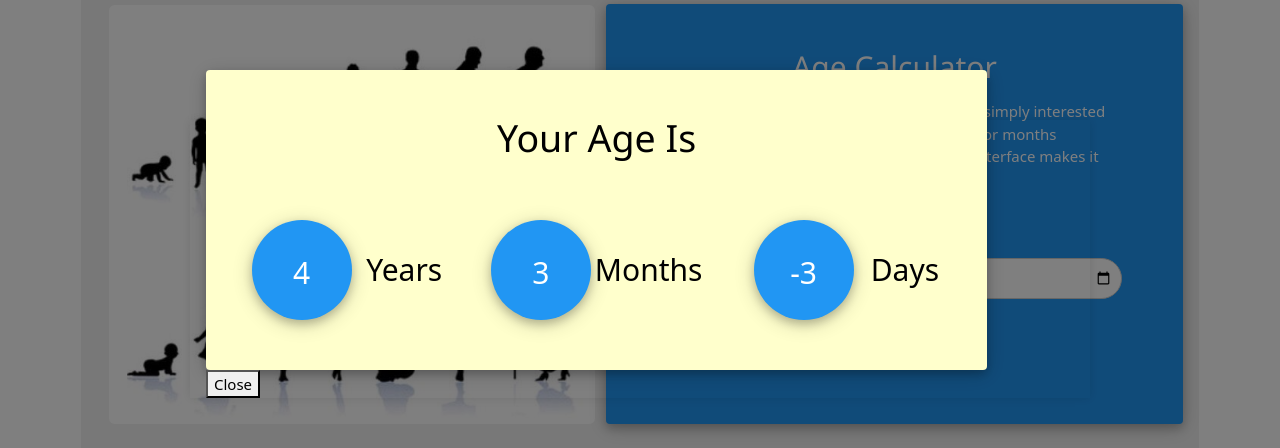
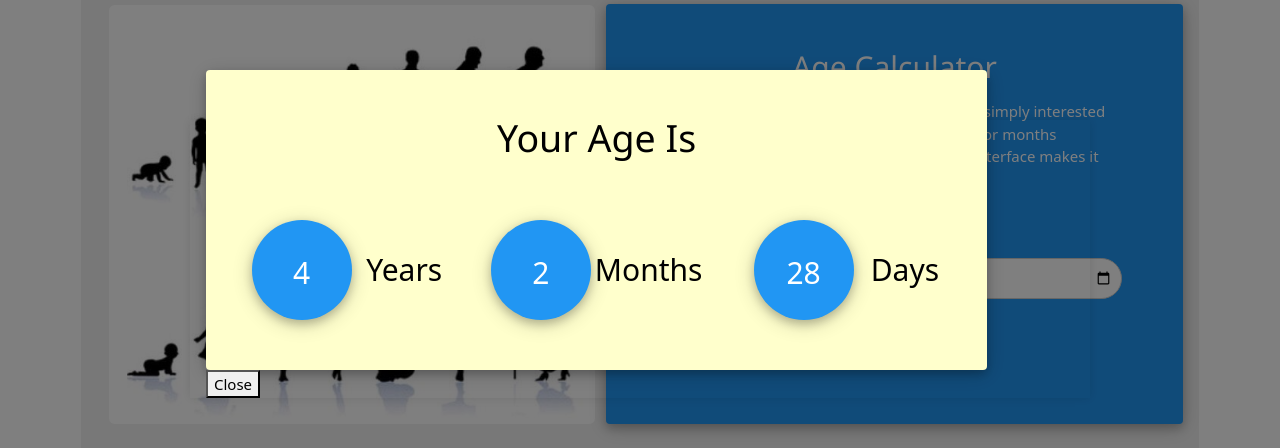
Before and after one commit to DEANKAGO/TechAlpha_ageCalculator., a React (Create React App) app: page / in a window 1280 px wide. Both pictures are taken after typing "2020-01-15" into the empty fields and a click on the button "Calculate". Shown: the part 141-589 px from the top of the page. Built offline with nearby package versions, Linux system fonts and the light colour scheme.

Commit message:
solve errors on calculating days && add a function fo resetting state after calculating date

```diff
--- a/package.json
+++ b/package.json
@@ -3,6 +3,11 @@
   "version": "0.1.0",
   "private": true,
   "dependencies": {
+    "@fortawesome/fontawesome-svg-core": "^6.5.2",
+    "@fortawesome/free-brands-svg-icons": "^6.5.2",
+    "@fortawesome/free-regular-svg-icons": "^6.5.2",
+    "@fortawesome/free-solid-svg-icons": "^6.5.2",
+    "@fortawesome/react-fontawesome": "^0.2.0",
     "@testing-library/jest-dom": "^5.17.0",
     "@testing-library/react": "^13.4.0",
     "@testing-library/user-event": "^13.5.0",
--- a/src/components/Search/Search.jsx
+++ b/src/components/Search/Search.jsx
@@ -25,35 +25,49 @@ const customStyles = {
 
 const Search = () => {
   const [dob, setDob] = useState('');
-  const [age, setAge] = useState('');
-  const [months, setMonths] = useState('');
-  const [days, setDays] = useState('');
+  const [age, setAge] = useState(0);
+  const [months, setMonths] = useState(0);
+  const [days, setDays] = useState(0);
   const [modalIsOpen, setModalIsOpen] = useState(false);
 
   const currentAge = () => {
     const today = new Date();
     const birthDate = new Date(dob);
-    const age = today.getFullYear() - birthDate.getFullYear();
+    let age = today.getFullYear() - birthDate.getFullYear();
 
     let months = today.getMonth() - birthDate.getMonth();
     if (months < 0 || (months === 0 && today.getDate() < birthDate.getDate())) {
+      months += 12;
       age--;
-      months += 12;
     }
-    console.log('months======>', months);
 
     var days = today.getDate() - birthDate.getDate();
-    // if (days < 0) {
-    //   const prevMonth = new Date(today.getFullYear(), today.getMonth() - 1, 0);
-    //   days += prevMonth.getDate();
-    //   months--;
-    // }
+    if (days < 0) {
+      const prevMonth = new Date(today.getFullYear(), today.getMonth() - 1);
+      const daysInPrevMonth = new Date(
+        prevMonth.getFullYear(),
+        prevMonth.getMonth() + 1,
+        0
+      ).getDate();
+      const adjustedDays = days + daysInPrevMonth;
+      days += daysInPrevMonth;
+      months--;
+    }
+    console.log('age======>', age);
+    console.log('months======>', months);
     console.log('days======>', days);
 
     setAge(age);
     setMonths(months);
     setDays(days);
     setModalIsOpen(true);
+  };
+
+  const resetCalculator = () => {
+    setDob('');
+    setAge(0);
+    setMonths(0);
+    setDays(0);
   };
 
   return (
@@ -104,8 +118,17 @@ const Search = () => {
           onRequestClose={() => setModalIsOpen(false)}
           style={customStyles}
         >
-          <Results age={age} months={months} days={days} />
-          <button onClick={() => setModalIsOpen(false)}>Close</button>
+          <div>
+            <Results age={age} months={months} days={days} />
+            <button
+              onClick={() => {
+                setModalIsOpen(false);
+                resetCalculator();
+              }}
+            >
+              Close
+            </button>
+          </div>
         </Modal>
       </Container>
     </div>
```
Also changed, not shown: 1 other file (tests, documents, lock files or other folders).
